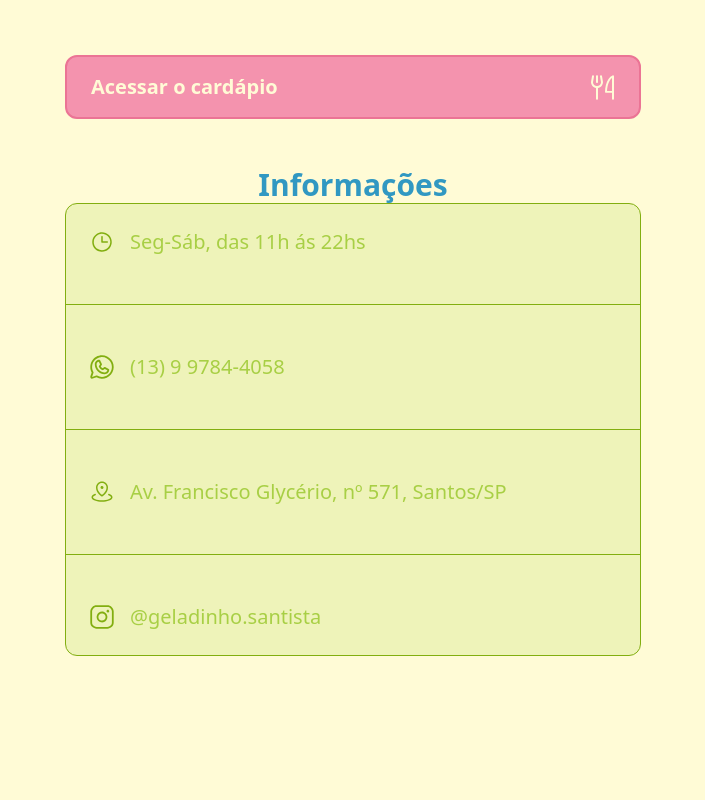
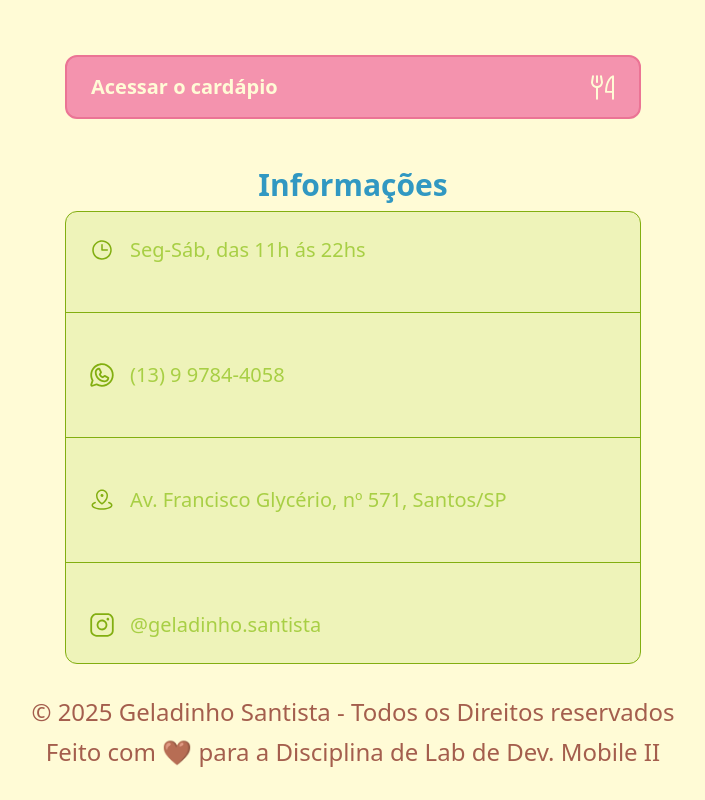
Before and after one commit to odutra-dev/projeto-5dsm, a Next.js app in the folder web/: page / in a window 1280 px wide. Shown: the part 233-1033 px from the top of the page, without its empty margins (287-992 px from the left). Before the commit the page ends 889 px from the top, so only its background shows below. Built offline with nearby package versions, Linux system fonts and the light colour scheme.

Commit message:
feat(web): Adiciona a tela inicial do projeto web
#29

```diff
--- a/web/src/app/globals.css
+++ b/web/src/app/globals.css
@@ -7,4 +7,5 @@
   --color-tertiary: #3198c2;
   --color-quaternary: #a8cf45;
   --color-quaternary-foreground: #82ae10;
+  --color-quinary: #a45e4d;
 }
--- a/web/src/app/page.tsx
+++ b/web/src/app/page.tsx
@@ -28,7 +28,7 @@ export default function Home() {
           />
         </Link>
 
-        <div className="mt-12 flex flex-col  justify-center items-center w-full md:max-w-xl">
+        <div className="gap-2 mt-12 flex flex-col  justify-center items-center w-full md:max-w-xl">
           <p className="text-tertiary font-bold text-2xl md:text-3xl">
             Informações
           </p>
@@ -79,6 +79,15 @@ export default function Home() {
           </div>
         </div>
       </main>
+
+      <footer className="my-8 gap-2 flex flex-col justify-center items-center px-6 w-full">
+        <p className="text-quinary text-2xl">
+          © 2025 Geladinho Santista - Todos os Direitos reservados
+        </p>
+        <p className="text-quinary text-2xl">
+          Feito com 🤎 para a Disciplina de Lab de Dev. Mobile II
+        </p>
+      </footer>
     </>
   );
 }
```
